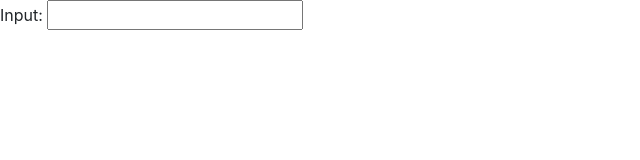
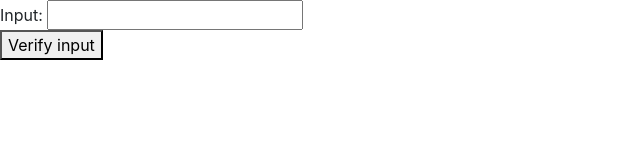
Before and after one commit to nhatnv6767/lrjavascr, a website built with Parcel: page validate.html in a window 1280 px wide. Shown: the whole page, without its empty margins (0-640 px from the left). Built offline with nearby package versions, Linux system fonts and the light colour scheme.

Commit message:
validation 3

```diff
--- a/validate.html
+++ b/validate.html
@@ -12,6 +12,8 @@
 
 Input:
 <input type="text"/>
+<br/>
+<button id="btnVerify">Verify input</button>
 
 <!--BOOTSTRAP-->
 <script src="https://code.jquery.com/jquery-3.3.1.slim.min.js"
```
